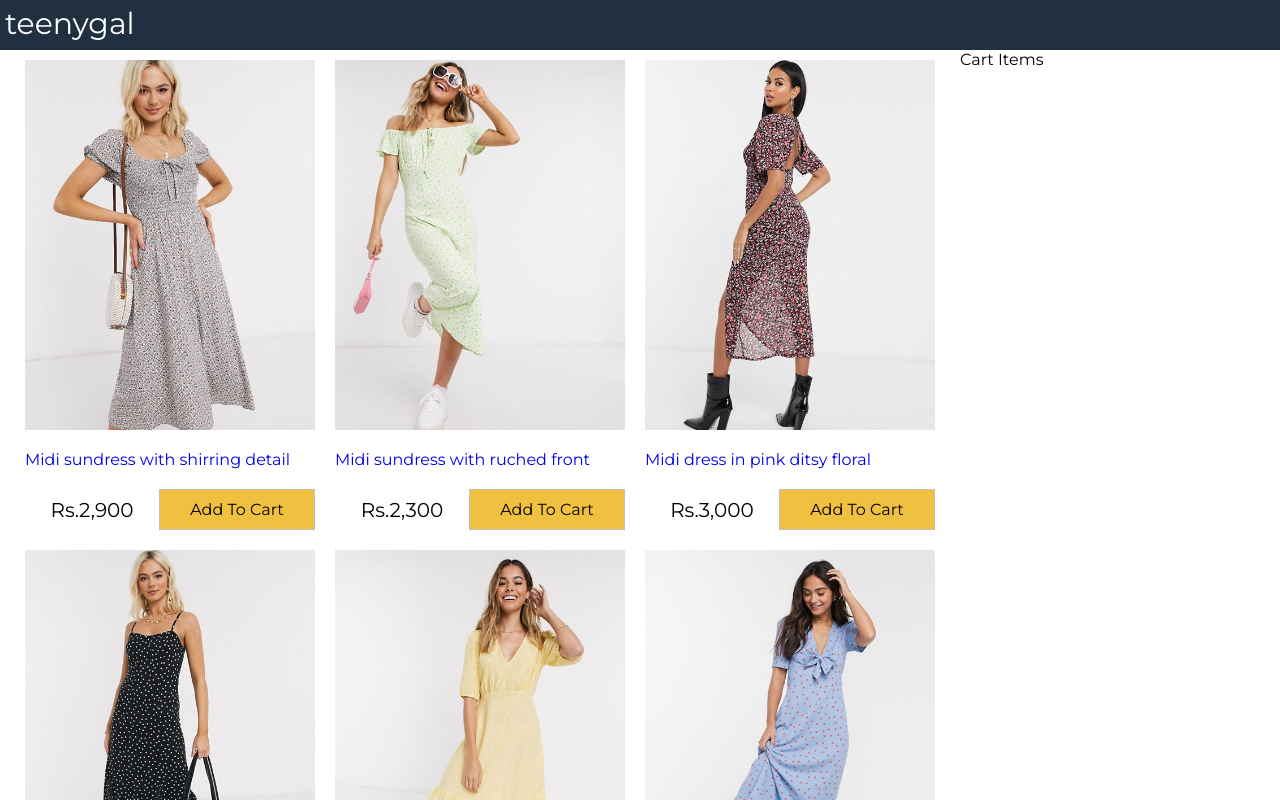
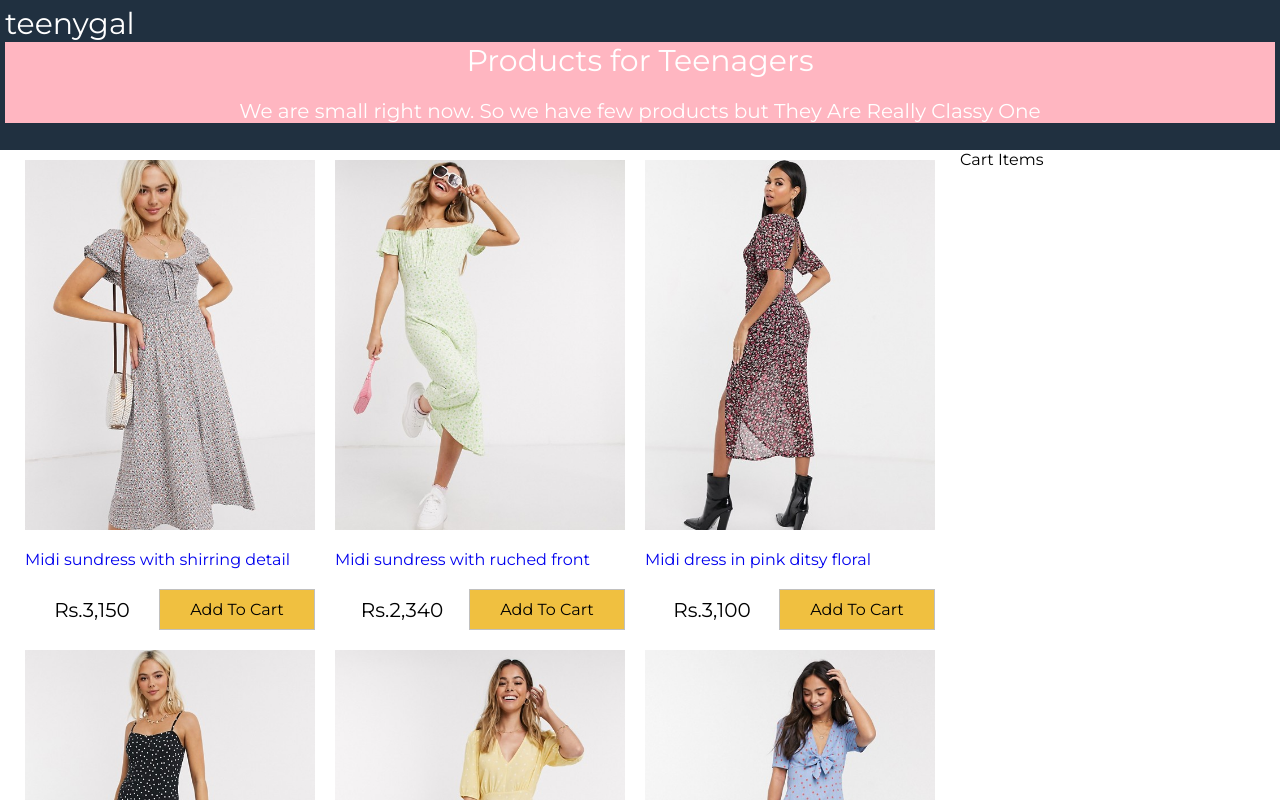
Before and after one commit to shubhamdhungana/react-shopping-cart, a React (Create React App) app: page / in a window 1280 px wide. Shown: the top 800 px of the page. Built offline with nearby package versions, Linux system fonts and the light colour scheme.

Commit message:
filter-component

```diff
--- a/src/App.js
+++ b/src/App.js
@@ -1,5 +1,6 @@
 ///feature 1
 import React from 'react';
+import Intro from './components/Intro';
 import Products from './components/Products';
 import data from "./data.json";
 
@@ -10,19 +11,21 @@ class App extends React.Component  {
       products: data.products,
       size: "",
       sort: "",
-    }
+    };
   }
+
 
   render() {
     return (
       <div className="grid-container">
         <header>
-          <a className="brand-name" href="/">teenygal</a>
+          <a className="brand-name" href="/">teenygal   <Intro />  </a>
+
         </header>
         <main>
           <div className="content">
             <div className="main">
-                <Products products={this.state.products}></Products>
+              <Products products={this.state.products}></Products>
             </div>
             <div className="sidebar">
                 Cart Items
--- /dev/null
+++ b/src/components/Intro.js
@@ -0,0 +1,12 @@
+import React, { Component } from 'react'
+
+export default class Intro extends Component {
+    render() {
+        return (
+            <div className="Intro">
+                Products for  Teenagers
+                <p>We are small right now. So we have few products but They Are Really Classy One</p>
+            </div>
+        )
+    }
+}
--- a/src/data.json
+++ b/src/data.json
@@ -6,7 +6,7 @@
         "title": "Midi sundress with shirring detail",
         "description": "This is for all the latest trends, no matter who you are, where you’re from and what you’re up to. Exclusive to ASOS, our universal brand is here for you, and comes in all our fit ranges: ASOS Curve, Tall, Petite and Maternity. Created by us, styled by you.",
         "availableSizes": ["X", "L", "XL", "XXL"],
-        "price": 2900
+        "price": 3150
       },
       {
         "_id": "dress2",
@@ -14,7 +14,7 @@
         "title": "Midi sundress with ruched front",
         "description": "This is for all the latest trends, no matter who you are, where you’re from and what you’re up to. Exclusive to ASOS, our universal brand is here for you, and comes in all our fit ranges: ASOS Curve, Tall, Petite and Maternity. Created by us, styled by you.",
         "availableSizes": ["X", "M", "L"],
-        "price": 2300
+        "price": 2340
       },
       {
         "_id": "dress3",
@@ -22,7 +22,7 @@
         "title": "Midi dress in pink ditsy floral",
         "description": "This is for all the latest trends, no matter who you are, where you’re from and what you’re up to. Exclusive to ASOS, our universal brand is here for you, and comes in all our fit ranges: ASOS Curve, Tall, Petite and Maternity. Created by us, styled by you.",
         "availableSizes": ["X", "M", "L"],
-        "price": 3000
+        "price": 3100
       },
       {
         "_id": "dress4",
@@ -38,7 +38,7 @@
         "title": "Frill mini dress in yellow polka dot",
         "description": "This is for all the latest trends, no matter who you are, where you’re from and what you’re up to. Exclusive to ASOS, our universal brand is here for you, and comes in all our fit ranges: ASOS Curve, Tall, Petite and Maternity. Created by us, styled by you.",
         "availableSizes": ["X", "L", "XL"],
-        "price": 2200
+        "price": 2380
       },
       {
         "_id": "dress6",
--- a/src/index.css
+++ b/src/index.css
@@ -28,9 +28,17 @@ textarea {
     'header'
     'main'
     'footer';
-  grid-template-rows: 5rem 1fr 5rem;
+  grid-template-rows: 15rem 1fr 5rem;
   grid-template-columns: 1fr;
   height: 100%;
+}
+.Intro {
+  text-align: center;
+  background-color: #ffb6c1;
+  color: #white;
+}
+.Intro p {
+  font-size: 2rem;
 }
 a {
   text-decoration: none;
@@ -137,3 +145,17 @@ footer {
   background-color: #f0c040;
 }
 /* PRODUCTS ENDS */
+
+/* FILTER STARTS */
+.filter {
+  display: flex;
+  justify-content: space-between;
+  padding: 1rem;
+  margin: 1rem;
+  border-bottom: 0.1rem #c0c0c0 solid;
+}
+
+.filter div {
+  flex: 1;
+}
+/* FILTER ENDS */
```
Also changed, not shown: 1 other file (tests, documents, lock files or other folders).
